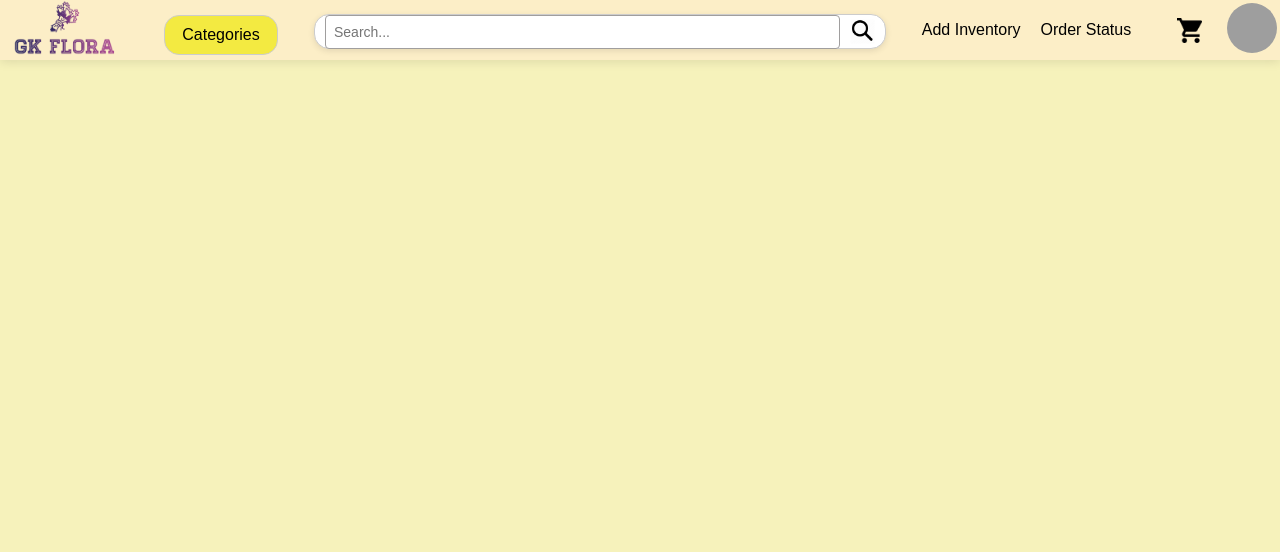
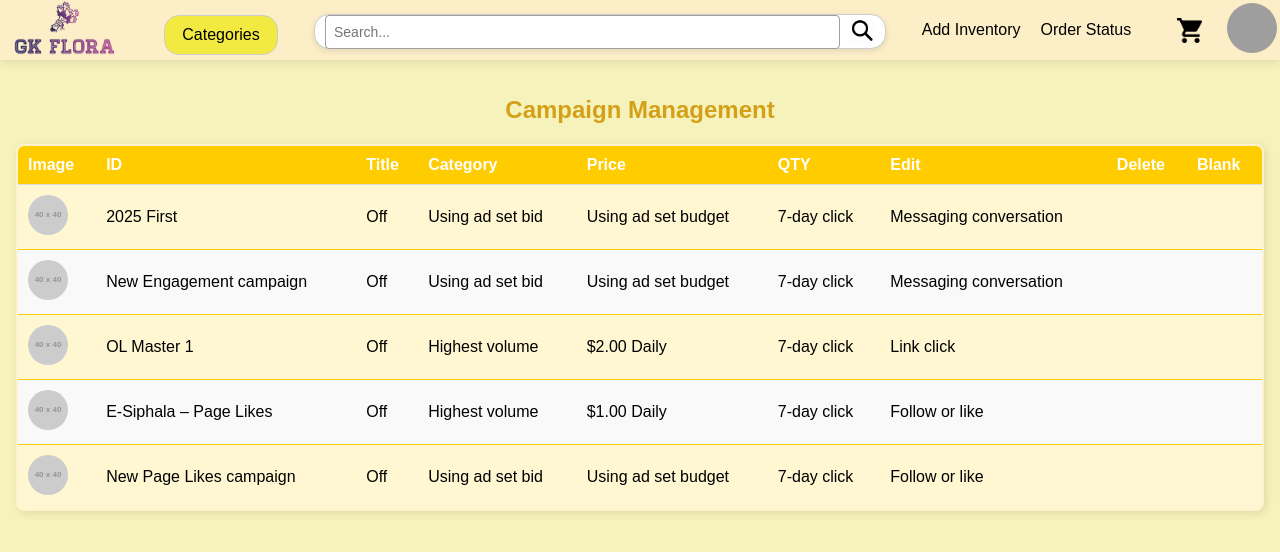
Before and after one commit to KavishkaAswaththa/GK_Flora, a React (Vite) app in the folder Front/: page /admindashboard in a window 1280 px wide. Shown: the top 552 px of the page. Built offline with nearby package versions, Linux system fonts and the light colour scheme; grey boxes are pictures that could not be loaded.

Commit message:
first edit

```diff
--- a/Front/package.json
+++ b/Front/package.json
@@ -21,11 +21,14 @@
     "@types/react": "^18.3.10",
     "@types/react-dom": "^18.3.0",
     "@vitejs/plugin-react": "^4.3.2",
+    "autoprefixer": "^10.4.21",
     "eslint": "^9.11.1",
     "eslint-plugin-react": "^7.37.0",
     "eslint-plugin-react-hooks": "^5.1.0-rc.0",
     "eslint-plugin-react-refresh": "^0.4.12",
     "globals": "^15.9.0",
+    "postcss": "^8.5.3",
+    "tailwindcss": "^4.0.17",
     "vite": "^5.4.8"
   }
 }
--- a/Front/src/App.jsx
+++ b/Front/src/App.jsx
@@ -17,6 +17,7 @@ import Delivery from "./pages/Delivery";
 import AdminDeliveryForm from "./pages/AdminDeliveryForm";
 import AdminDeliveryTable from "./pages/AdminDeliveryTable";
 import DeliveryPerson from "./pages/DeliveryPerson";
+import AdminDashboard from "./pages/AdminDashboard";
 
 const App = () => {
   return (
@@ -86,6 +87,7 @@ const App = () => {
         <Route path="/login" element={<Login />} />
         <Route path="/signup" element={<Signup />} />
         <Route path="/userdetails" element={<UserDetails />} />
+        <Route path="/admindashboard" element={<AdminDashboard />} />
       </Routes>
     </Router>
   );
--- /dev/null
+++ b/Front/src/pages/AdminDashboard.jsx
@@ -0,0 +1,50 @@
+import React from 'react';
+import '../styles/AdminDashboard.css';
+
+const campaigns = [
+  { image: 'https://via.placeholder.com/40', name: '2025 First', delivery: 'Off', bidStrategy: 'Using ad set bid', budget: 'Using ad set budget', attribution: '7-day click', result: 'Messaging conversation', reach: '', impression: '' },
+  { image: 'https://via.placeholder.com/40', name: 'New Engagement campaign', delivery: 'Off', bidStrategy: 'Using ad set bid', budget: 'Using ad set budget', attribution: '7-day click', result: 'Messaging conversation', reach: '', impression: '' },
+  { image: 'https://via.placeholder.com/40', name: 'OL Master 1', delivery: 'Off', bidStrategy: 'Highest volume', budget: '$2.00 Daily', attribution: '7-day click', result: 'Link click', reach: '', impression: '' },
+  { image: 'https://via.placeholder.com/40', name: 'E-Siphala – Page Likes', delivery: 'Off', bidStrategy: 'Highest volume', budget: '$1.00 Daily', attribution: '7-day click', result: 'Follow or like', reach: '', impression: '' },
+  { image: 'https://via.placeholder.com/40', name: 'New Page Likes campaign', delivery: 'Off', bidStrategy: 'Using ad set bid', budget: 'Using ad set budget', attribution: '7-day click', result: 'Follow or like', reach: '', impression: '' }
+];
+
+function CampaignTable() {
+  return (
+    <div className="campaign-container">
+      <h2 className="campaign-title">Campaign Management</h2>
+      <table className="campaign-table">
+        <thead>
+          <tr>
+            <th>Image</th>
+            <th>ID</th>
+            <th>Title</th>
+            <th>Category</th>
+            <th>Price</th>
+            <th>QTY</th>
+            <th>Edit</th>
+            <th>Delete</th>
+            <th>Blank</th>
+          </tr>
+        </thead>
+        <tbody>
+          {campaigns.map((campaign, index) => (
+            <tr key={index} className={index % 2 === 0 ? "even-row" : "odd-row"}>
+              <td><img src={campaign.image} alt="Campaign" className="campaign-image" /></td>
+              <td>{campaign.name}</td>
+              <td>{campaign.delivery}</td>
+              <td>{campaign.bidStrategy}</td>
+              <td>{campaign.budget}</td>
+              <td>{campaign.attribution}</td>
+              <td>{campaign.result}</td>
+              <td>{campaign.reach}</td>
+              <td>{campaign.impression}</td>
+            </tr>
+          ))}
+        </tbody>
+      </table>
+    </div>
+  );
+}
+
+export default CampaignTable;
--- /dev/null
+++ b/Front/src/styles/AdminDashboard.css
@@ -0,0 +1,45 @@
+.campaign-container {
+    padding: 16px;
+  }
+
+  .campaign-title {
+    font-size: 24px;
+    font-weight: bold;
+    color: #d4a017;
+    margin-bottom: 16px;
+  }
+
+  .campaign-table {
+    width: 100%;
+    background-color: #fff3cd;
+    border-collapse: collapse;
+    border: 2px solid #ffcc00;
+    box-shadow: 2px 2px 10px rgba(0, 0, 0, 0.1);
+    border-radius: 8px;
+  }
+
+  .campaign-table th {
+    background-color: #ffcc00;
+    color: white;
+    padding: 10px;
+    text-align: left;
+  }
+
+  .campaign-table td {
+    padding: 10px;
+    border-bottom: 1px solid #ffcc00;
+  }
+
+  .even-row {
+    background-color: #fff7d1;
+  }
+
+  .odd-row {
+    background-color: #ffeb99;
+  }
+
+  .campaign-image {
+    width: 40px;
+    height: 40px;
+    border-radius: 50%;
+  }
```
Also changed, not shown: 1 other file (tests, documents, lock files or other folders).
